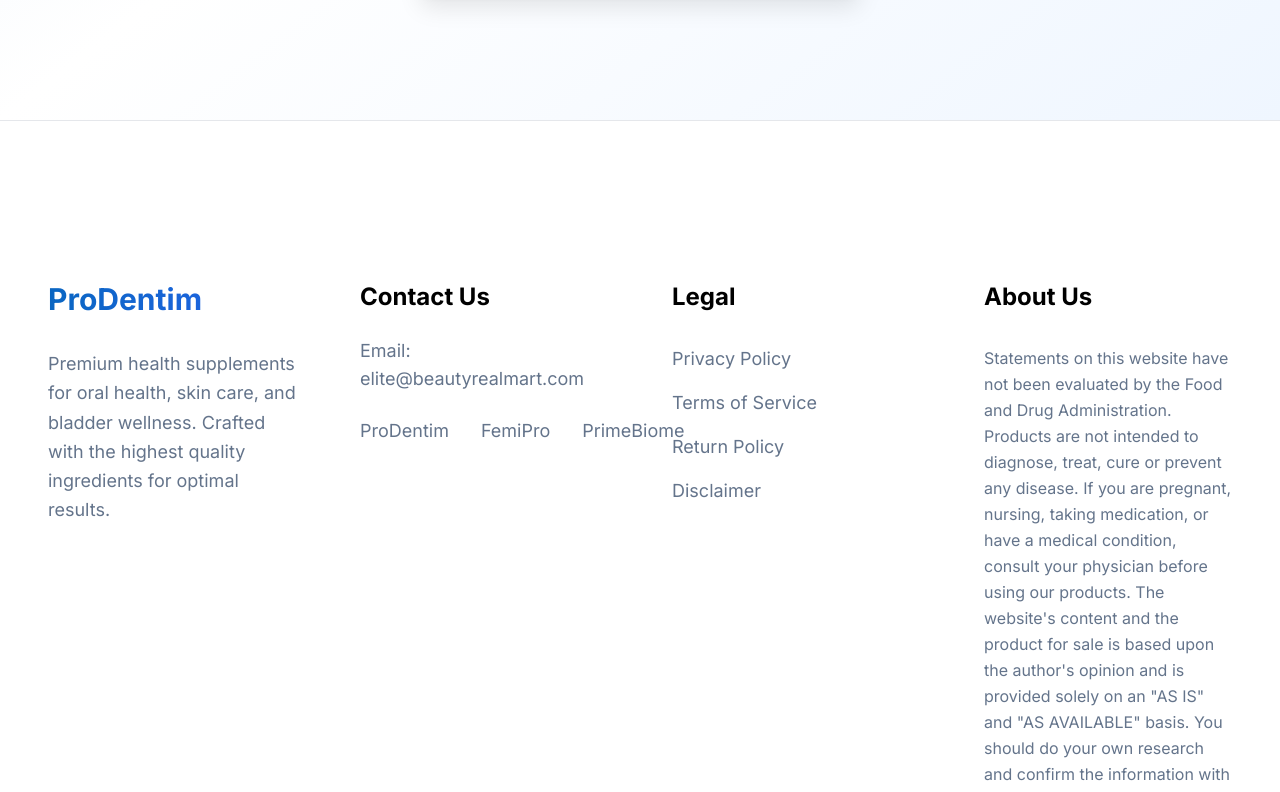
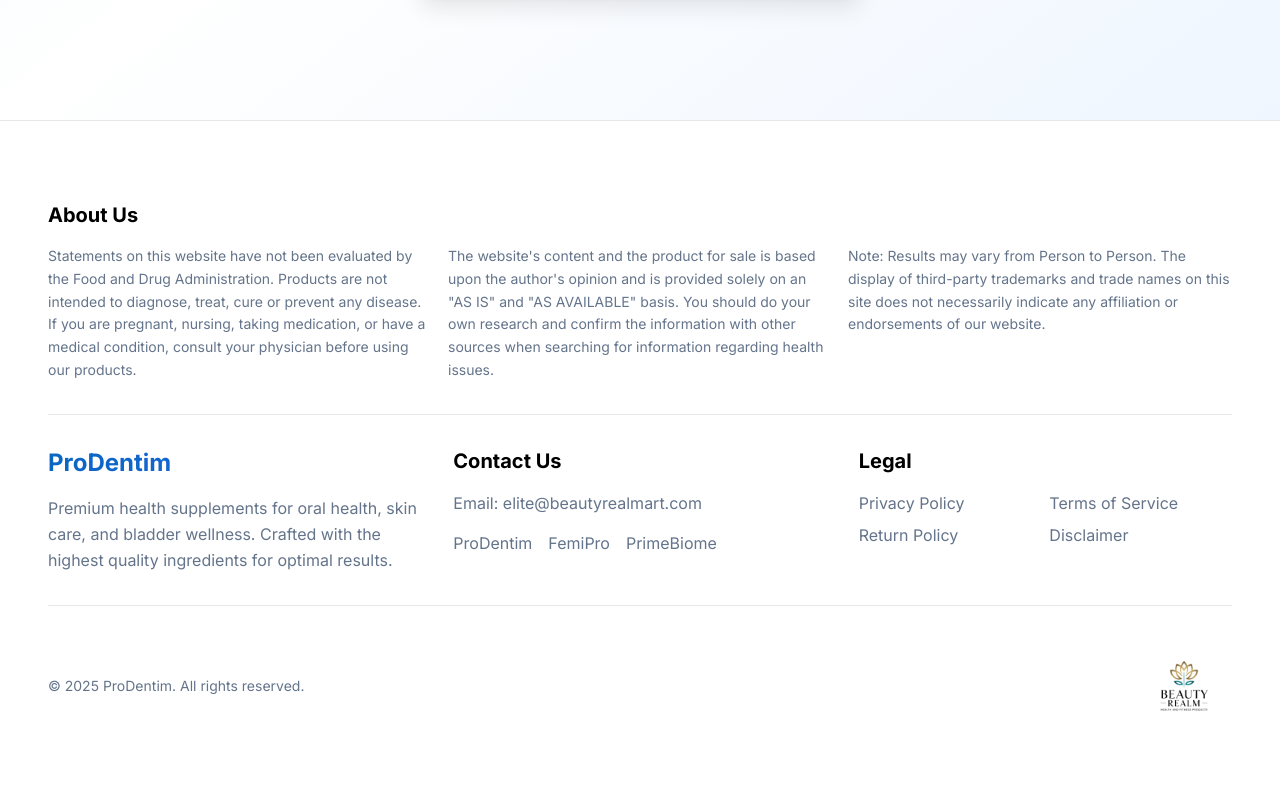
Before and after one commit to Yussef-Makhlouf/health-supplements-landing, a Next.js app: page / in a window 1280 px wide. Shown: the part 9340-10132 px from the top of the page. Built offline with nearby package versions, Linux system fonts and the light colour scheme.

Commit message:
change size of about us

```diff
--- a/app/page.tsx
+++ b/app/page.tsx
@@ -608,73 +608,78 @@ export default function Home() {
         </section>
       </main>
 
-      <footer className="w-full border-t bg-white py-24 md:py-32 lg:py-40">
+      <footer className="w-full border-t bg-white py-12 md:py-16 lg:py-20">
         <div className="container px-6 md:px-8 lg:px-12">
-          <div className="grid grid-cols-1 gap-16 md:grid-cols-4">
-            <div className="space-y-8">
-              <h3 className="text-3xl font-bold bg-gradient-to-r from-primary to-blue-600 bg-clip-text text-transparent">
+          {/* About Us Section - Separated and with horizontal text flow */}
+          <div className="mb-8 pb-8 border-b">
+            <h3 className="text-xl font-bold mb-4">About Us</h3>
+            <div className="grid grid-cols-1 md:grid-cols-3 gap-4">
+              <p className="text-sm text-muted-foreground leading-relaxed">
+                Statements on this website have not been evaluated by the Food and Drug Administration. Products are not intended to diagnose, treat, cure or prevent any disease. If you are pregnant, nursing, taking medication, or have a medical condition, consult your physician before using our products.
+              </p>
+              <p className="text-sm text-muted-foreground leading-relaxed">
+                The website's content and the product for sale is based upon the author's opinion and is provided solely on an "AS IS" and "AS AVAILABLE" basis. You should do your own research and confirm the information with other sources when searching for information regarding health issues.
+              </p>
+              <p className="text-sm text-muted-foreground leading-relaxed">
+                Note: Results may vary from Person to Person. The display of third-party trademarks and trade names on this site does not necessarily indicate any affiliation or endorsements of our website.
+              </p>
+            </div>
+          </div>
+
+          {/* Main Footer Content */}
+          <div className="grid grid-cols-1 gap-8 md:grid-cols-3">
+            <div className="space-y-4">
+              <h3 className="text-2xl font-bold bg-gradient-to-r from-primary to-blue-600 bg-clip-text text-transparent">
                 ProDentim
               </h3>
-              <p className="text-lg text-muted-foreground leading-relaxed">
+              <p className="text-base text-muted-foreground leading-relaxed">
                 Premium health supplements for oral health, skin care, and bladder wellness. Crafted with the highest
                 quality ingredients for optimal results.
               </p>
             </div>
-            <div className="space-y-8">
-              <div className="space-y-6">
+            <div className="space-y-4">
               <Link href='https://beautyrealmart.com/contact-us/'>
-                  <h3 className="text-2xl font-bold">Contact Us</h3>
+                <h3 className="text-xl font-bold">Contact Us</h3>
               </Link>
-                <p className="text-lg text-muted-foreground">Email: elite@beautyrealmart.com</p>
-                <div className="flex space-x-8">
-                  <Link href="https://prodentim24.com/text.php#aff=lifestylemedicine623" className="text-lg text-muted-foreground hover:text-primary transition-colors">
+              <p className="text-base text-muted-foreground">Email: elite@beautyrealmart.com</p>
+              <div className="flex flex-wrap gap-4">
+                <Link href="https://prodentim24.com/text.php#aff=lifestylemedicine623" className="text-base text-muted-foreground hover:text-primary transition-colors">
                   ProDentim
                 </Link>
-                  <Link href="http://femipro24.com/text.php#aff=lifestylemedicine623" className="text-lg text-muted-foreground hover:text-primary transition-colors">
+                <Link href="http://femipro24.com/text.php#aff=lifestylemedicine623" className="text-base text-muted-foreground hover:text-primary transition-colors">
                   FemiPro
                 </Link>
-                  <Link href="http://primebiome24.com/text.php#aff=lifestylemedicine623" className="text-lg text-muted-foreground hover:text-primary transition-colors">
+                <Link href="http://primebiome24.com/text.php#aff=lifestylemedicine623" className="text-base text-muted-foreground hover:text-primary transition-colors">
                   PrimeBiome
                 </Link>
               </div>
             </div>
-            </div>
-            <div className="space-y-8">
-              <h3 className="text-2xl font-bold">Legal</h3>
-              <div className="grid grid-cols-1 gap-4">
-                <Link href="https://beautyrealmart.com/privacy-policy/" className="text-lg text-muted-foreground hover:text-primary transition-colors">
+            <div className="space-y-4">
+              <h3 className="text-xl font-bold">Legal</h3>
+              <div className="grid grid-cols-2 gap-2">
+                <Link href="https://beautyrealmart.com/privacy-policy/" className="text-base text-muted-foreground hover:text-primary transition-colors">
                   Privacy Policy
                 </Link>
-                <Link href="https://beautyrealmart.com/terms-of-use/" className="text-lg text-muted-foreground hover:text-primary transition-colors">
+                <Link href="https://beautyrealmart.com/terms-of-use/" className="text-base text-muted-foreground hover:text-primary transition-colors">
                   Terms of Service
                 </Link>
-                <Link href="https://beautyrealmart.com/refund_returns/" className="text-lg text-muted-foreground hover:text-primary transition-colors">
+                <Link href="https://beautyrealmart.com/refund_returns/" className="text-base text-muted-foreground hover:text-primary transition-colors">
                   Return Policy
                 </Link>
-                <Link href="https://beautyrealmart.com/disclaimer/" className="text-lg text-muted-foreground hover:text-primary transition-colors">
+                <Link href="https://beautyrealmart.com/disclaimer/" className="text-base text-muted-foreground hover:text-primary transition-colors">
                   Disclaimer
                 </Link>
               </div>
             </div>
-            <div className="space-y-8">
-              <h3 className="text-2xl font-bold">About Us</h3>
-              <p className=" text-muted-foreground leading-relaxed">
-              Statements on this website have not been evaluated by the Food and Drug Administration. Products are not intended to diagnose, treat, cure or prevent any disease. If you are pregnant, nursing, taking medication, or have a medical condition, consult your physician before using our products.
+          </div>
 
- The website's content and the product for sale is based upon the author's opinion and is provided solely on an "AS IS" and "AS AVAILABLE" basis. You should do your own research and confirm the information with other sources when searching for information regarding health issues and always review the information carefully with your professional health care provider before using any of the protocols presented on this website and/or in the product sold here.
-
- Note: Results may vary from Person to Person
- The display of third-party trademarks and trade names on this site does not necessarily indicate any affiliation or endorsements of our website. If you click a merchant link and buy a product or service on their website, we may be paid a fee by the merchant.
-              </p>
-            </div>
-          </div>
-          <div className="mt-16 border-t pt-16 flex flex-col md:flex-row justify-between items-center">
-            <p className="text-base text-muted-foreground">
+          <div className="mt-8 border-t pt-8 flex flex-col md:flex-row justify-between items-center">
+            <p className="text-sm text-muted-foreground">
               &copy; {new Date().getFullYear()} ProDentim. All rights reserved.
             </p>
-            <div className="flex items-center gap-6 mt-6 md:mt-0">
+            <div className="flex items-center gap-6 mt-2 md:mt-0">
               <Link href="https://beautyrealmart.com/" target="_blank">
-                <img src="/logo.jpg" alt="Payment Method" className="w-32 h-32" />
+                <img src="/logo.jpg" alt="Payment Method" className="w-24 h-24" />
               </Link>
             </div>
           </div>
```
Lines whose indentation alone changed are shown as unchanged.
